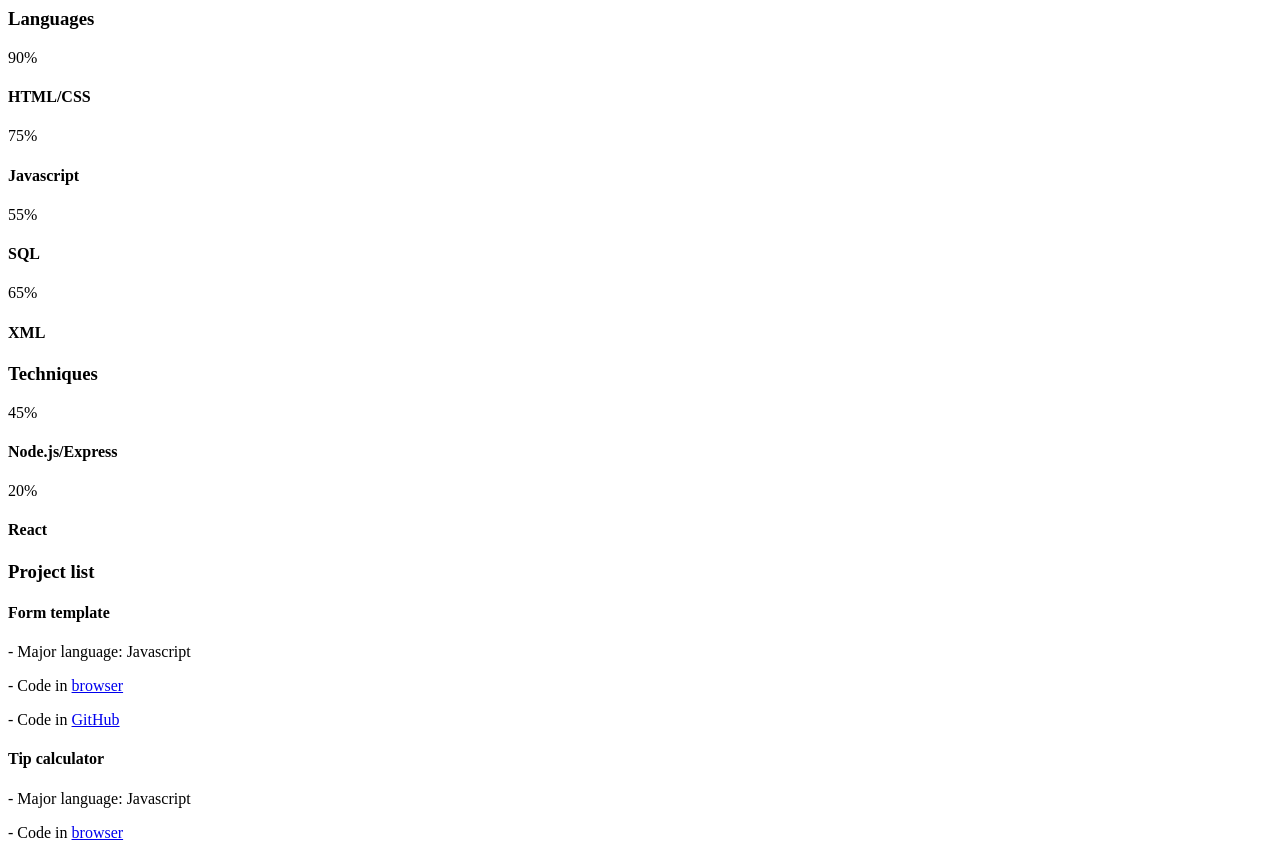
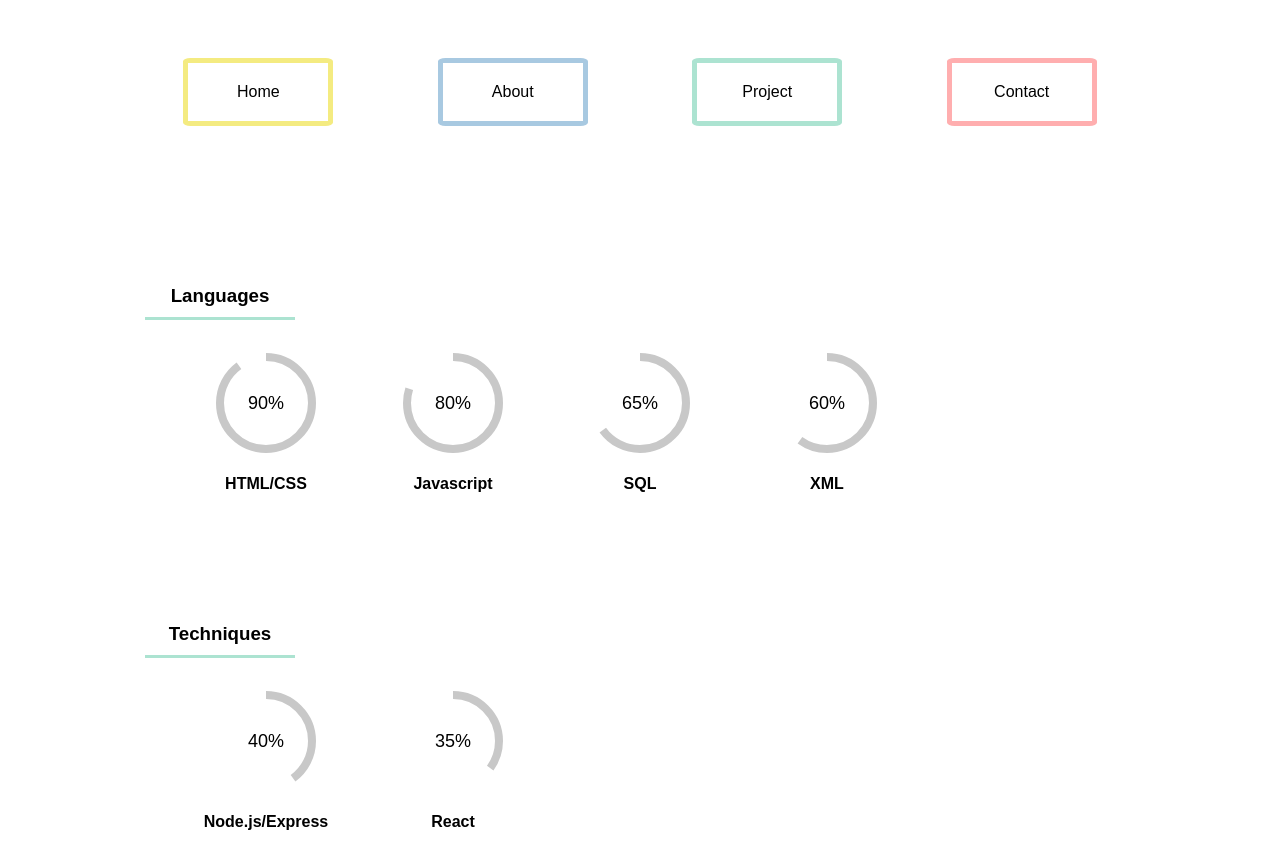
Before and after one commit to hsh803/Portfolio, a plain HTML site: page project.html in a window 1280 px wide. Shown: the top 855 px of the page. Drawn offline with nearby package versions, Linux system fonts and the light colour scheme.

Commit message:
Add files via upload

```diff
--- a/about.html
+++ b/about.html
@@ -1,3 +1,15 @@
+<!doctype html>
+<html lang="en">
+<head>
+    <meta charset="UTF-8">
+    <meta name="viewport" content="width=device-width, initial-scale=1, maximum-scale=1">
+    <title>Hanna's Portfolio</title>
+    <link rel="stylesheet" href="css/style.css">
+    <script type="text/javascript" src="https://code.jquery.com/jquery-3.4.1.js"></script>
+    <script type="text/javascript" src="script/jquery.easypiechart.js"></script>
+    <script type="text/javascript" src="script/script.js"></script>
+</head>
+<body>
 <header></header>
 
 <div class="section">
--- a/header.html
+++ b/header.html
@@ -1,15 +1,3 @@
-<!doctype html>
-<html lang="en">
-<head>
-    <meta charset="UTF-8">
-    <meta name="viewport" content="width=device-width, initial-scale=1, maximum-scale=1">
-    <title>Hanna's Portfolio</title>
-    <link rel="stylesheet" href="css/style.css">
-    <script type="text/javascript" src="https://code.jquery.com/jquery-3.4.1.js"></script>
-    <script type="text/javascript" src="script/jquery.easypiechart.js"></script>
-    <script type="text/javascript" src="script/script.js"></script>
-</head>
-<body>
     <nav class="nav-container">
         <a href="home.html"><div class="nav1">Home</div></a>
         <a href="about.html"><div class="nav2">About</div></a>
--- a/project.html
+++ b/project.html
@@ -1,3 +1,15 @@
+<!doctype html>
+<html lang="en">
+<head>
+    <meta charset="UTF-8">
+    <meta name="viewport" content="width=device-width, initial-scale=1, maximum-scale=1">
+    <title>Hanna's Portfolio</title>
+    <link rel="stylesheet" href="css/style.css">
+    <script type="text/javascript" src="https://code.jquery.com/jquery-3.4.1.js"></script>
+    <script type="text/javascript" src="script/jquery.easypiechart.js"></script>
+    <script type="text/javascript" src="script/script.js"></script>
+</head>
+<body>
 <header></header>
 
 <div class="section">
@@ -11,17 +23,17 @@
       </div>
 
       <div class="box">
-        <div class="chart" data-percent="75">75%</div>
+        <div class="chart" data-percent="80">80%</div>
         <h4>Javascript</h4>
       </div>
 
       <div class="box">
-        <div class="chart" data-percent="55">55%</div>
+        <div class="chart" data-percent="65">65%</div>
         <h4>SQL</h4>
       </div>
 
       <div class="box">
-        <div class="chart" data-percent="65">65%</div>
+        <div class="chart" data-percent="60">60%</div>
         <h4>XML</h4>
       </div>
   </div>
@@ -32,12 +44,12 @@
 
   <div class="container">
     <div class="box">
-      <div class="chart" data-percent="45">45%</div>
+      <div class="chart" data-percent="40">40%</div>
       <h4>Node.js/Express</h4>
     </div>
 
     <div class="box">
-      <div class="chart" data-percent="20">20%</div>
+      <div class="chart" data-percent="35">35%</div>
       <h4>React</h4>
     </div>
   </div>
```
Also changed, not shown: contact.html (+12 -0 lines), home.html (+12 -0 lines).
